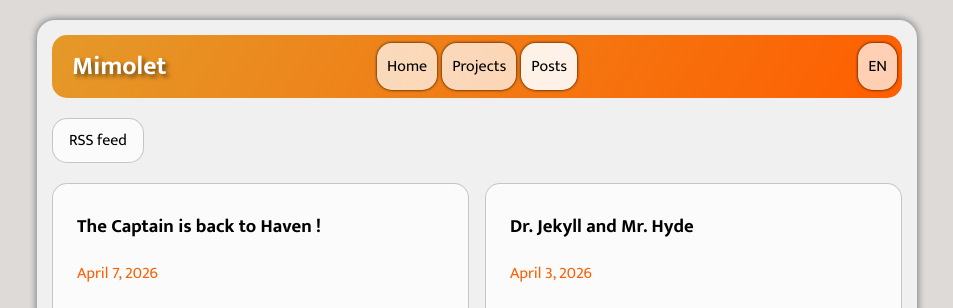
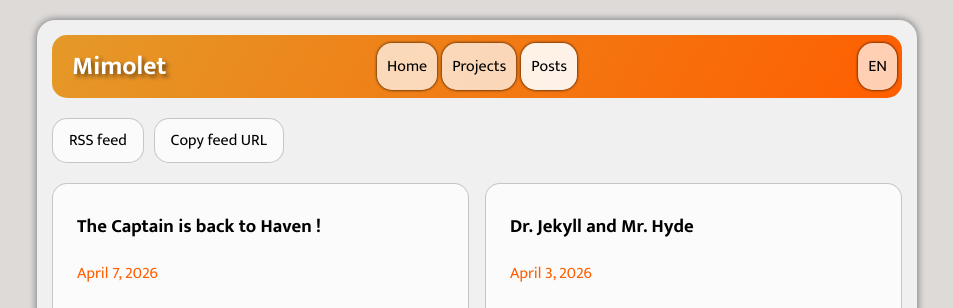
Before and after one commit to theMimolet/themimolet.github.io, a Jekyll site: the page built from posts.md, in a window 1280 px wide. Shown: the top 308 px of the page, without its empty margins (163-1116 px from the left). Built offline with Jekyll 4.4.1, drawn with Linux system fonts in a browser that asks for light colours; some web fonts are replaced.

Commit message:
feat: add RSS feed copy functionality and improve feed descriptions

```diff
--- a/_data/locales/en.yml
+++ b/_data/locales/en.yml
@@ -7,6 +7,8 @@ profiles:
   location: Location icon
   email: Email icon
 subscribe: RSS feed
+subscribe_copy: Copy feed URL
+subscribe_copied: Copied!
 social: Icon of
 badge: Badge of
 date_format: "%B %e, %Y"
--- a/_data/locales/fr.yml
+++ b/_data/locales/fr.yml
@@ -7,6 +7,8 @@ profiles:
   location: Icône de localisation
   email: Icône d'email
 subscribe: Flux RSS
+subscribe_copy: Copier l'URL du flux
+subscribe_copied: Copie faite !
 social: Icône de
 badge: Badge de
 date_format: "%e %B %Y"
--- a/_layouts/posts.html
+++ b/_layouts/posts.html
@@ -1,9 +1,20 @@
 ---
 layout: default
 ---
+{% if page.lang == 'fr' %}
+{% assign feed_path = '/fr/feed.xml' %}
+{% else %}
+{% assign feed_path = '/feed.xml' %}
+{% endif %}
+{% assign feed_url = site.url | append: feed_path %}
 <section class="top-buttons">
-    <a href="{% if page.lang == 'fr' %}/fr{% endif %}/feed.xml" target="_blank"
+    <a href="{{ feed_path | relative_url }}" target="_blank"
         rel="noopener noreferrer">{{ site.data.locales[page.lang].subscribe }}</a>
+    <button type="button" class="rss-copy-button" data-copy-rss
+        data-feed-url="{{ feed_url }}"
+        data-default-label="{{ site.data.locales[page.lang].subscribe_copy }}"
+        data-copied-label="{{ site.data.locales[page.lang].subscribe_copied }}">{{ site.data.locales[page.lang].subscribe_copy }}</button>
+
 </section>
 
 <section class="post-grid">
@@ -19,3 +30,4 @@ layout: default
 
 </section>
 {{ content }}
+<script src="{{ site.scripts_path | append: '/rss-subscribe.js' | relative_url }}" defer></script>
--- /dev/null
+++ b/assets/scripts/rss-subscribe.js
@@ -0,0 +1,28 @@
+document.addEventListener("DOMContentLoaded", () => {
+    const copyButtons = document.querySelectorAll("[data-copy-rss]");
+
+    copyButtons.forEach((button) => {
+        button.addEventListener("click", async () => {
+            const feedUrl = button.getAttribute("data-feed-url");
+            const defaultLabel = button.getAttribute("data-default-label") || "Copy feed URL";
+            const copiedLabel = button.getAttribute("data-copied-label") || "Copied!";
+
+            if (!feedUrl) {
+                return;
+            }
+
+            try {
+                await navigator.clipboard.writeText(feedUrl);
+                button.textContent = copiedLabel;
+                button.disabled = true;
+
+                window.setTimeout(() => {
+                    button.textContent = defaultLabel;
+                    button.disabled = false;
+                }, 1400);
+            } catch (_error) {
+                window.prompt("Copy this RSS URL:", feedUrl);
+            }
+        });
+    });
+});
--- a/assets/styles/posts.css
+++ b/assets/styles/posts.css
@@ -24,23 +24,35 @@
 
 .top-buttons {
     display: flex;
+    gap: 0.6em;
+    flex-wrap: wrap;
     justify-content: start;
     margin-top: 20px;
 }
 
-.top-buttons a {
+.top-buttons a,
+.top-buttons .rss-copy-button {
     padding: 0.5em 1em;
     border: var(--border);
     border-radius: var(--border-radius);
     background-color: var(--menu);
     text-decoration: none;
     color: var(--text);
+    font: inherit;
+    cursor: pointer;
     transition: background-color 0.3s ease, color 0.3s ease;
 }
 
-.top-buttons a:hover {
+.top-buttons a:hover,
+.top-buttons .rss-copy-button:hover,
+.top-buttons .rss-copy-button:focus-visible {
     background-color: var(--accent-simple);
     color: var(--text-on-accent);
+}
+
+.top-buttons .rss-copy-button:disabled {
+    cursor: default;
+    opacity: 0.8;
 }
 
 @media screen and (max-width: 830px) {
--- a/feed.xml
+++ b/feed.xml
@@ -34,7 +34,7 @@ layout: null
             <link>{{ site.url }}{{ post.url }}</link>
             <guid isPermaLink="true">{{ site.url }}{{ post.url }}</guid>
             <pubDate>{{ post.date | date: "%a, %d %b %Y %H:%M:%S %z" }}</pubDate>
-            <description><![CDATA[{{ post_html }}]]></description>
+            <description>{{ post.summary | default: post.excerpt | strip_html | normalize_whitespace | xml_escape }}</description>
             <content:encoded><![CDATA[{{ post_html }}]]></content:encoded>
         </item>
 {% endfor %}
--- a/fr/feed.xml
+++ b/fr/feed.xml
@@ -34,7 +34,7 @@ layout: null
             <link>{{ site.url }}{{ post.url }}</link>
             <guid isPermaLink="true">{{ site.url }}{{ post.url }}</guid>
             <pubDate>{{ post.date | date: "%a, %d %b %Y %H:%M:%S %z" }}</pubDate>
-            <description><![CDATA[{{ post_html }}]]></description>
+            <description>{{ post.summary | default: post.excerpt | strip_html | normalize_whitespace | xml_escape }}</description>
             <content:encoded><![CDATA[{{ post_html }}]]></content:encoded>
         </item>
 {% endfor %}
```
